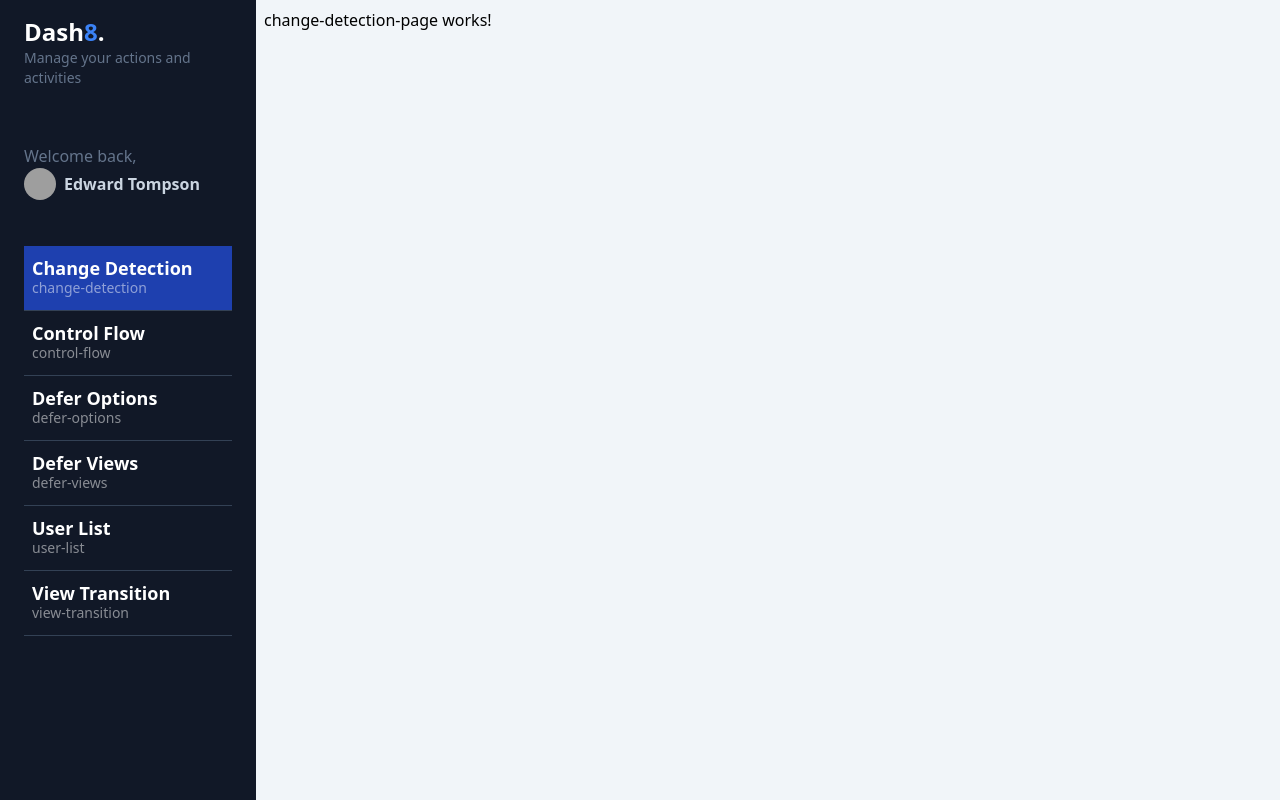
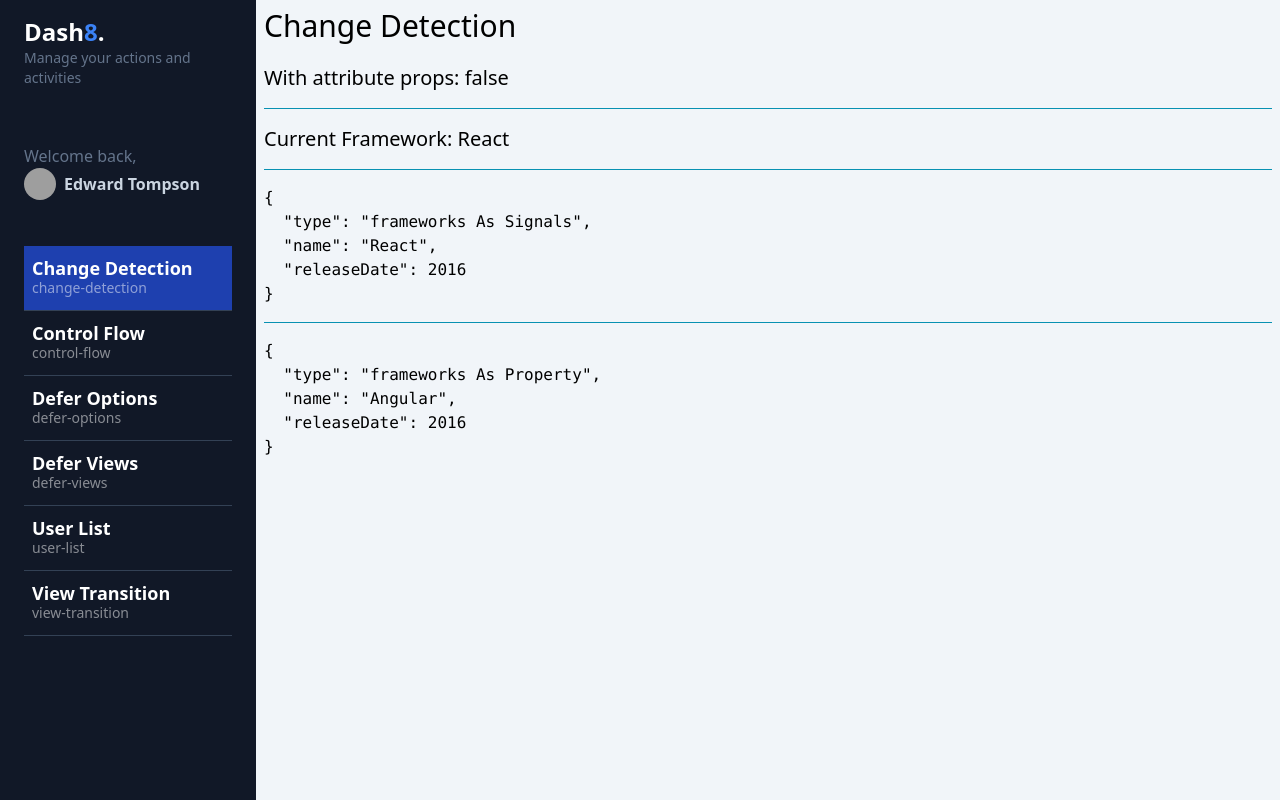
Before and after one commit to abelborit/angular-v17-dashboard-app, an Angular app: page /dashboard/change-detection in a window 1280 px wide. Built offline with nearby package versions, Linux system fonts and the light colour scheme; grey boxes are pictures that could not be loaded.

Commit message:
[FEAT] add ChangeDetectionStrategy with OnPush

```diff
--- a/src/app/dashboard/pages/change-detection-page/change-detection-page.component.html
+++ /dev/null
@@ -1 +0,0 @@
-<p>change-detection-page works!</p>
--- a/src/app/dashboard/pages/change-detection-page/change-detection-page.component.ts
+++ b/src/app/dashboard/pages/change-detection-page/change-detection-page.component.ts
@@ -1,10 +1,72 @@
-import { Component } from '@angular/core';
+import {
+  ChangeDetectionStrategy,
+  Component,
+  computed,
+  signal,
+} from '@angular/core';
+import { CommonModule } from '@angular/common';
+import { TitleComponent } from '@shared/title/title.component';
 
 @Component({
   selector: 'app-change-detection-page',
   standalone: true,
-  imports: [],
-  templateUrl: './change-detection-page.component.html',
-  styleUrl: './change-detection-page.component.css',
+  imports: [CommonModule, TitleComponent],
+  /* por defecto está como changeDetection: ChangeDetectionStrategy.Default que es la forma en como Angular trabaja como se explicó abajo en el comentario con la propiedad normal pero ahora lo colocaremos con changeDetection: ChangeDetectionStrategy.OnPush que quiere decir que está pendiente de menos ciclos de vida o menos puntos de cambio en nuestra aplicación */
+  /* la recomendación general es usar ChangeDetectionStrategy.OnPush acompañado de señales. Esto se debe a que OnPush mejora el rendimiento de la aplicación al reducir la cantidad de veces que Angular necesita verificar si hay cambios en los componentes. */
+  changeDetection: ChangeDetectionStrategy.OnPush,
+  template: `
+    <app-title title="Change Detection" />
+    <hr class="my-4 border-cyan-600" />
+    <h3 class="text-xl">Current Framework: {{ currentFramework() }}</h3>
+    <hr class="my-4 border-cyan-600" />
+    <pre>{{ frameworksAsSignals() | json }}</pre>
+    <hr class="my-4 border-cyan-600" />
+    <pre>{{ frameworksAsProperty | json }}</pre>
+  `,
 })
-export default class ChangeDetectionPageComponent {}
+export default class ChangeDetectionPageComponent {
+  public currentFramework = computed(
+    () => `${this.frameworksAsSignals().name}`
+  );
+
+  public frameworksAsSignals = signal({
+    type: 'frameworks As Signals',
+    name: 'Angular',
+    releaseDate: 2016,
+  });
+
+  public frameworksAsProperty = {
+    type: 'frameworks As Property',
+    name: 'Angular',
+    releaseDate: 2016,
+  };
+
+  constructor() {
+    setTimeout(() => {
+      /* esta es la forma tradicional como trabaja Angular porque tiene una librería internar llamada ZoneJS que se encarga de que el framework, en este caso Angular, esté pendiente de los cambios que suceden en cualquier parte en el tiempo y se encarga de mantenerlos en sincronía. Al trabajarlo así Angular está entrando poco a poco a ser zoneless, es decir, que está pendiente de los cambios y sincronía para realizar el cambio pero con el tiempo los desarrolladores de Angular están más enfocados a que Angular esté menos pendiente de ese estado de la sincronía y que con las señales o signals o ciertas etapas del ciclo de vida que le digan a Angular cuándo tiene que hacer esa verificación en lugar de estar pendiente todo el tiempo de que de cualquier lugar venga un cambio */
+      /* al colocar changeDetection: ChangeDetectionStrategy.OnPush, veremos que este cambio no se realiza porque ahora sería mejor trabajar con las señales para que estas señales puedan estar pendiente de su propiedad en específico lo cual mejora enormemente el rendimiento de la aplicación. Pero al colocar ambas líneas de código para cambiar el name veremos que frameworksAsSignals y frameworksAsProperty en su propiedad name cambia lo cual puede ser un efecto secundario al mandarlo a llamar ambas formas juntas pero hay que tener en cuenta que es mejor trabajar con las señales */
+      // this.frameworksAsProperty.name = 'React';
+
+      this.frameworksAsSignals.update((currentValue) => ({
+        ...currentValue,
+        name: 'React',
+      }));
+
+      console.log('Cambio realizado!');
+    }, 3000);
+  }
+}
+
+/* ************************************************************************************************************************ */
+/* ¿Es recomendable usar signals para todos los estados de la aplicacion? */
+/*
+En general, sí, es recomendable usar signals para todos los estados de la aplicación. Los signals tienen varias ventajas sobre las variables tradicionales:
+  - Son más eficientes en términos de rendimiento. Las variables tradicionales se actualizan de forma automática cada vez que se modifica su valor, incluso si la modificación no afecta a la vista. Los signals, por otro lado, solo se actualizan cuando se emite un evento. Esto puede suponer una mejora significativa del rendimiento en aplicaciones con muchos estados.
+  - Facilitan la programación reactiva. Los signals son compatibles con el patrón de diseño observador, que es la base de la programación reactiva. Esto hace que sea más fácil escribir código que reaccione a cambios en el estado de la aplicación.
+
+Sin embargo, hay algunas situaciones en las que es posible que no sea recomendable usar signals:
+  - Cuando el estado es simple y no necesita ser observado por muchas vistas. En este caso, puede ser más eficiente usar una variable tradicional.
+  - Cuando el estado se modifica con frecuencia y se necesita que la vista se actualice inmediatamente. En este caso, puede ser mejor usar una variable tradicional con el modo OnPush.
+
+En cuanto a la pregunta específica sobre el rendimiento, la respuesta es sí, usar signals puede mejorar el rendimiento de la aplicación. Esto se debe a que las variables tradicionales se actualizan de forma automática cada vez que se modifica su valor, incluso si la modificación no afecta a la vista. Los signals, por otro lado, solo se actualizan cuando se emite un evento. Esto puede suponer una mejora significativa del rendimiento en aplicaciones con muchos estados, especialmente en aplicaciones móviles.
+*/
```
Also changed, not shown: src/app/dashboard/pages/change-detection-page/change-detection-page.component.css (deleted).
